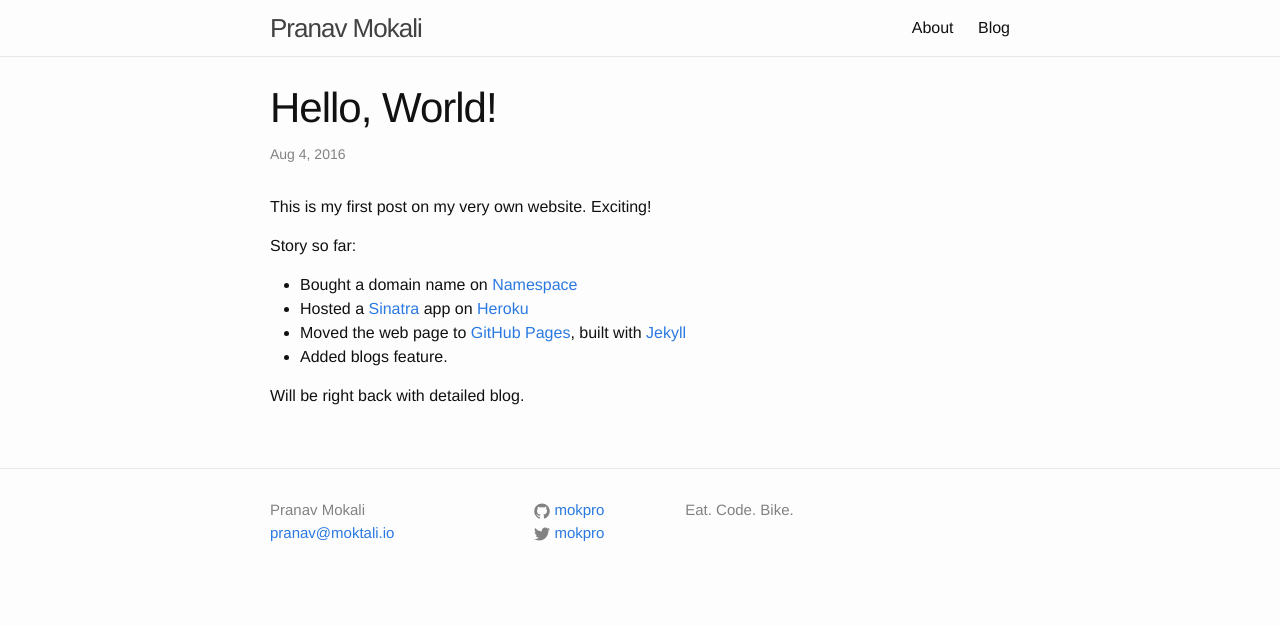
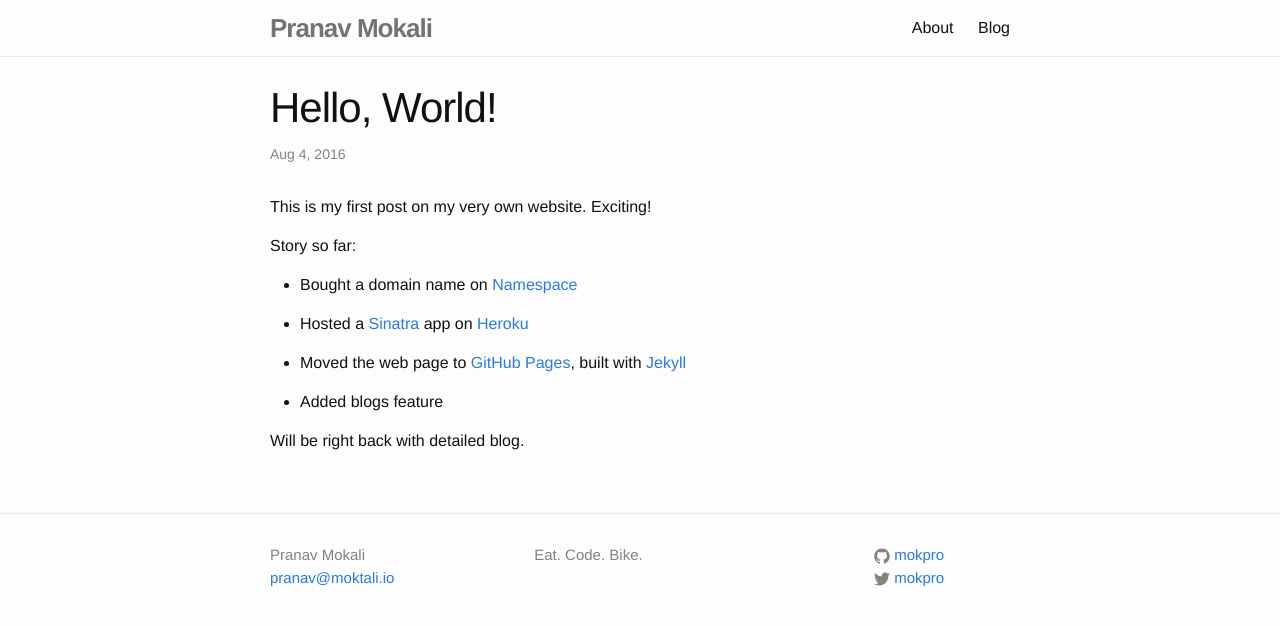
Before and after one commit to mokpro/mokpro.github.io, a Jekyll site: the page built from _posts/2016-08-04-hello-world.md, in a window 1280 px wide. Shown: the top 626 px of the page. Built offline with Jekyll 4.4.1, drawn with Linux system fonts in a browser that asks for light colours.

Commit message:
fixes minor UI changes

```diff
--- a/_includes/footer.html
+++ b/_includes/footer.html
@@ -1,5 +1,4 @@
 <footer class="site-footer">
-
   <div class="wrapper">
     <div class="footer-col-wrapper">
       <div class="footer-col footer-col-1">
@@ -8,7 +7,9 @@
           <li><a href="mailto:{{ site.email }}">{{ site.email }}</a></li>
         </ul>
       </div>
-
+      <div class="footer-col footer-col-3">
+        <p>{{ site.description }}</p>
+      </div>
       <div class="footer-col footer-col-2">
         <ul class="social-media-list">
           {% if site.github_username %}
@@ -24,12 +25,6 @@
           {% endif %}
         </ul>
       </div>
-
-      <div class="footer-col footer-col-3">
-        <p>{{ site.description }}</p>
-      </div>
     </div>
-
   </div>
-
 </footer>
--- a/_posts/2016-08-04-hello-world.md
+++ b/_posts/2016-08-04-hello-world.md
@@ -7,10 +7,14 @@
 This is my first post on my very own website. Exciting!
 
 Story so far:
+
   - Bought a domain name on [Namespace][namespace-home]
+
   - Hosted a [Sinatra][sinatra-home] app on [Heroku][heroku-home]
+
   - Moved the web page to [GitHub Pages][github-pages], built with [Jekyll][jekyll-home]
-  - Added blogs feature.
+
+  - Added blogs feature
 
 
 Will be right back with detailed blog.
--- a/_sass/_layout.scss
+++ b/_sass/_layout.scss
@@ -10,7 +10,7 @@
 
 .site-title {
     font-size: 26px;
-    font-weight: 300;
+    font-weight: bold;
     line-height: 56px;
     letter-spacing: -1px;
     margin-bottom: 0;
@@ -18,7 +18,7 @@
 
     &,
     &:visited {
-        color: $grey-color-dark;
+        color: #737373;
     }
 }
 
```
